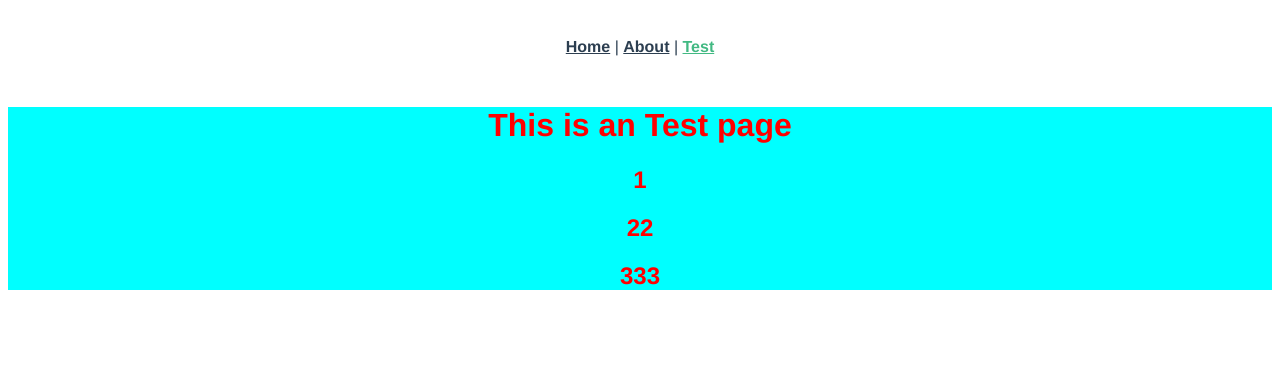
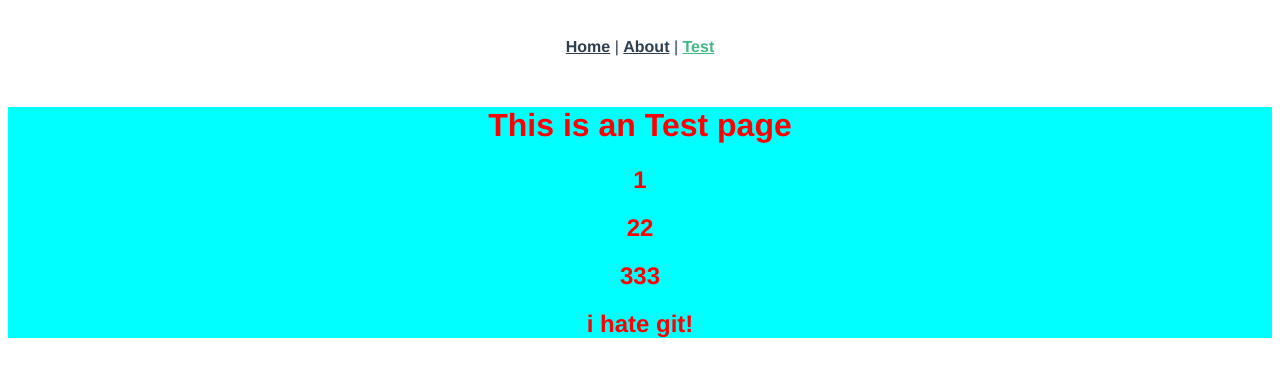
Before and after one commit to zzzcat013/vue_Test, a Vue app: page /test in a window 1280 px wide. Shown: the top 376 px of the page. Built offline with nearby package versions, Linux system fonts and the light colour scheme.

Commit message:
modi test at master

```diff
--- a/src/views/Test.vue
+++ b/src/views/Test.vue
@@ -4,6 +4,7 @@
         <h2>1</h2>
         <h2>22</h2>
         <h2>333</h2>
+        <h2>i hate git!</h2>
     </div>
 </template>
 
```
